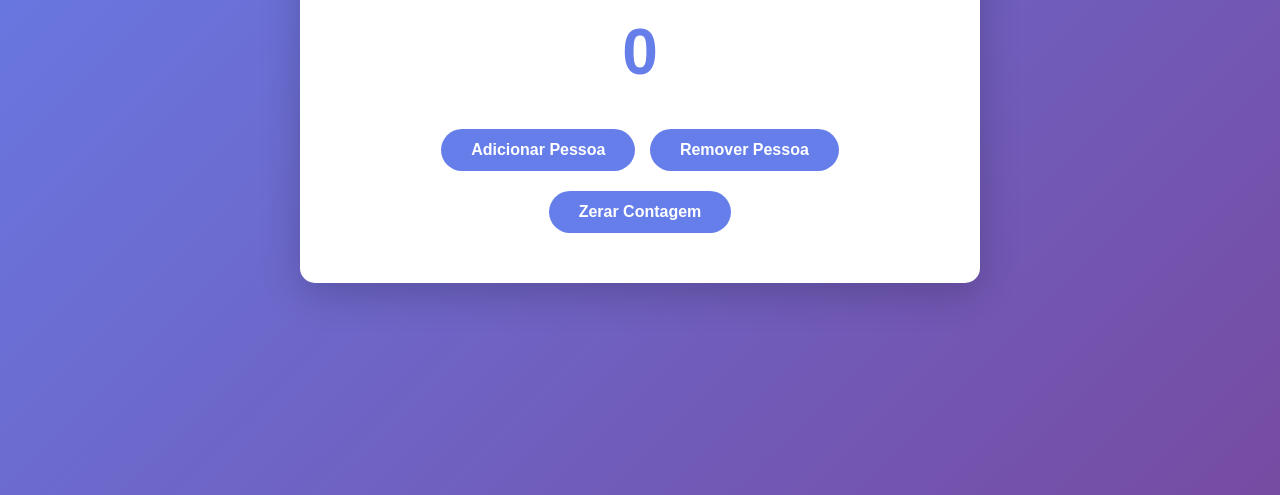
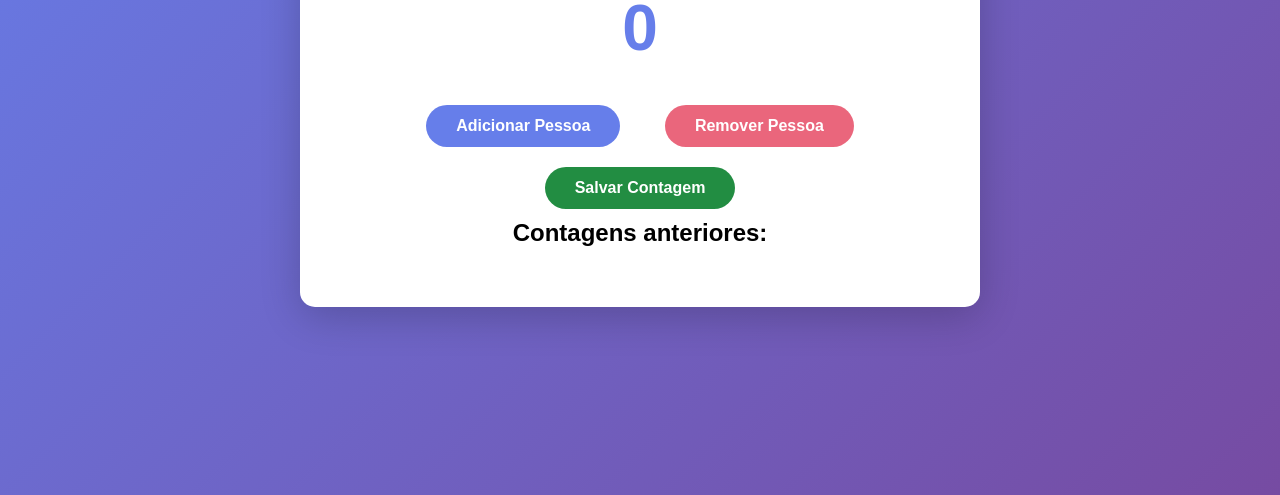
Before and after one commit to itsoliver951/SCRIMBA---PROJETOS, a plain HTML site: page CONTADOR DE PESSOAS/Index.html in a window 1280 px wide. Shown: the part 305-800 px from the top of the page. Drawn offline with Linux system fonts and the light colour scheme.

Commit message:
botao de salvar adicionado

```diff
--- a/CONTADOR DE PESSOAS/Index.html
+++ b/CONTADOR DE PESSOAS/Index.html
@@ -1,5 +1,6 @@
 <!DOCTYPE html>
 <html lang="pt-br">
+
 <head>
     <meta charset="UTF-8">
     <meta name="viewport" content="width=device-width, initial-scale=1.0">
@@ -7,18 +8,26 @@
 
     <link rel="stylesheet" href="index.css">
 </head>
+
 <body>
 
     <div class="container">
-        <h1>Contador de Pessoas</h1>
-        <p id="contador">0</p>
-        <button id="incrementar" onclick="adicionarPessoa()">Adicionar Pessoa</button>
-        <button id="decrementar" onclick="removerPessoa()">Remover Pessoa</button>
-         <button id="zerar" onclick="zerarPessoa()">Zerar Contagem</button>
+        <div>
+            <h1>Contador de Pessoas</h1>
+            <p id="contador">0</p>
+            <button id="incrementar" onclick="adicionarPessoa()">Adicionar Pessoa</button>
+            <button id="decrementar" onclick="removerPessoa()">Remover Pessoa</button>
+            <button id="salvar" onclick="salvarPessoa()">Salvar Contagem</button>
+        </div>
+
+        <div>
+            <h2>Contagens anteriores:</h2>
+            <p id="resultados"></p>
+        </div>
     </div>
-
 
     <script src="index.js"></script>
 
 </body>
+
 </html>
--- a/CONTADOR DE PESSOAS/index.css
+++ b/CONTADOR DE PESSOAS/index.css
@@ -40,12 +40,46 @@ button {
     color: white;
     border: none;
     padding: 12px 30px;
-    margin: 10px 5px;
+    margin: 10px 20px;
     border-radius: 25px;
     font-size: 1em;
     cursor: pointer;
     transition: 0.3s;
     font-weight: 600;
+}
+
+#decrementar {
+    background-color: #ea667c;
+    color: white;
+    border: none;
+    padding: 12px 30px;
+    margin: 10px 20px;
+    border-radius: 25px;
+    font-size: 1em;
+    cursor: pointer;
+    transition: 0.3s;
+    font-weight: 600;
+}
+
+#decrementar:hover {
+   background-color: #bd3c52;
+}
+
+#salvar {
+    background-color: #228d42;
+    color: white;
+    border: none;
+    padding: 12px 30px;
+    margin: 10px 20px;
+    border-radius: 25px;
+    font-size: 1em;
+    cursor: pointer;
+    transition: 0.3s;
+    font-weight: 600;
+}
+
+#salvar:hover {
+   background-color: #04aa6a;
 }
 
 button:hover {
@@ -56,3 +90,11 @@ button:hover {
 button:active {
     transform: scale(0.98);
 }
+
+p {
+     color: #333;
+    margin-top: 15px;
+    margin-bottom: 20px;
+    font-size: 1.5em;
+    font-weight: 600;
+}
--- a/CONTADOR DE PESSOAS/index.js
+++ b/CONTADOR DE PESSOAS/index.js
@@ -1,10 +1,11 @@
 let count = 0;
 
 let numeroTela = document.getElementById('contador')
+let resultado = document.getElementById('resultados')
 
 let adicionar = document.getElementById('incrementar')
 let remover = document.getElementById('decrementar')
-let zerar = document.getElementById('zerar')
+let salvar = document.getElementById('salvar')
 
 function adicionarPessoa() {
     count += 1
@@ -16,7 +17,8 @@ function removerPessoa() {
     numeroTela.innerHTML = count
 }
 
-function zerarPessoa() {
+function salvarPessoa() {
+    resultado.innerHTML += `${count} / `
     count = 0
     numeroTela.innerHTML = count
 }
```
